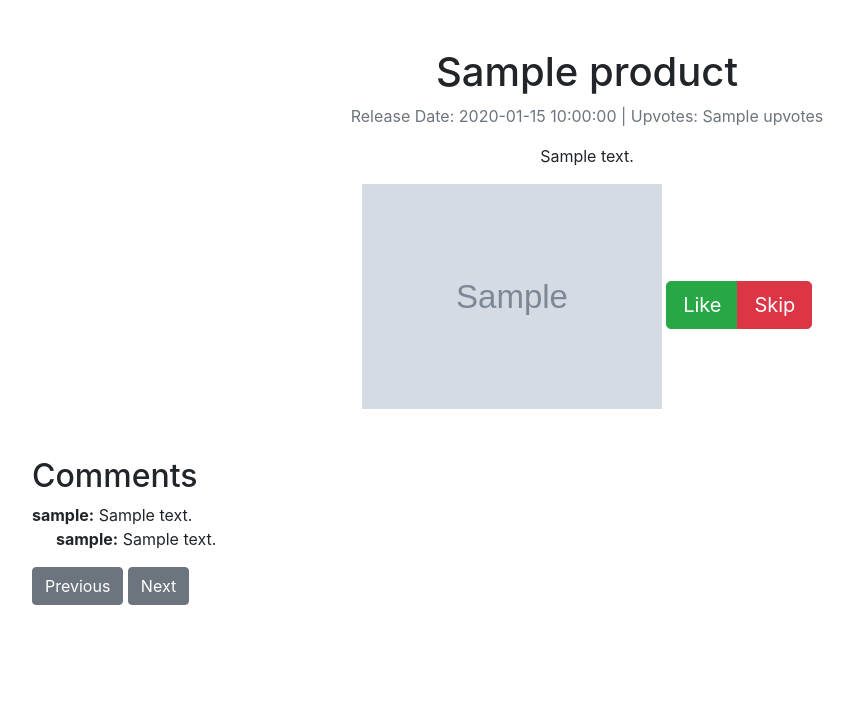
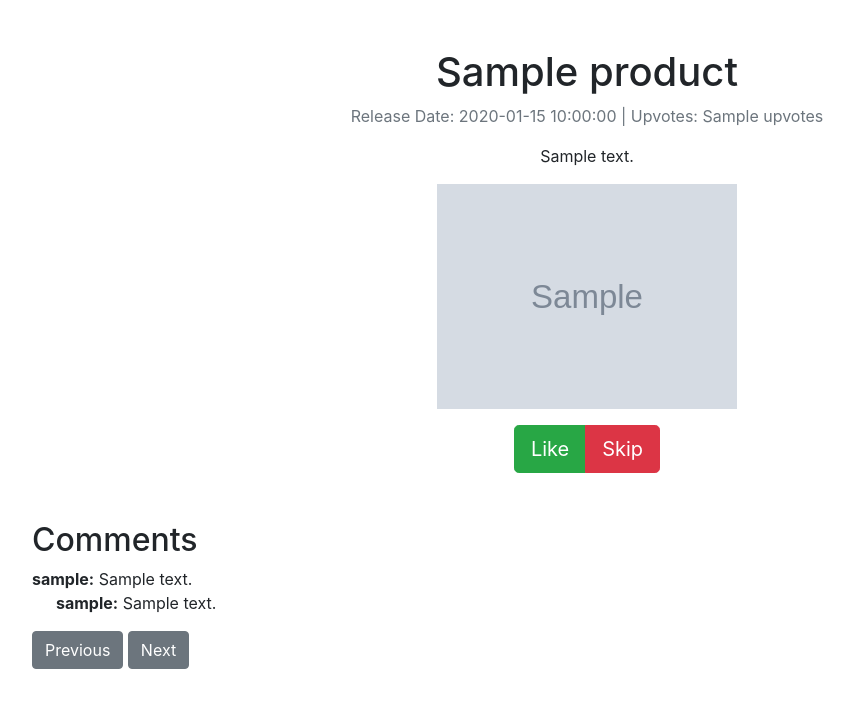
Before and after one commit to namuan/ph-browser, a Flask app: template templates/product.html in a window 1280 px wide. Shown: the top 708 px of the page, without its empty margins (53-907 px from the left). Run offline with Flask 3, Linux system fonts and the light colour scheme; the template is opened without the code that fills it: most values are stand-ins (such as "Sample title", 1, 10 or a date in 2020); grey boxes marked "Sample" are stand-in pictures; parts of the project's set-up code (start-up, migrations or seed data) failed here and were passed over; some libraries are stand-ins or nearby versions.

Commit message:
style: center product image and position Like and Skip buttons below the image

```diff
--- a/templates/product.html
+++ b/templates/product.html
@@ -12,8 +12,10 @@
         <h1>{{ product['name'] }}</h1>
         <p class="text-muted">Release Date: {{ product['release_date'] }} | Upvotes: {{ product['upvotes'] }}</p>
         <p>{{ product['product_description'] }}</p>
-        <img src="{{ product['main_image'] }}" alt="{{ product['name'] }}" class="img-fluid" style="max-width: 300px;">
-        <div class="btn-group mt-3" role="group">
+        <img src="{{ product['main_image'] }}" alt="{{ product['name'] }}" class="img-fluid mx-auto d-block" style="max-width: 300px;">
+    </div>
+    <div class="text-center mt-3">
+        <div class="btn-group" role="group">
             <button type="button" onclick="likeProduct()" class="btn btn-success btn-lg">Like</button>
             <button type="button" onclick="skipProduct()" class="btn btn-danger btn-lg">Skip</button>
         </div>
```
